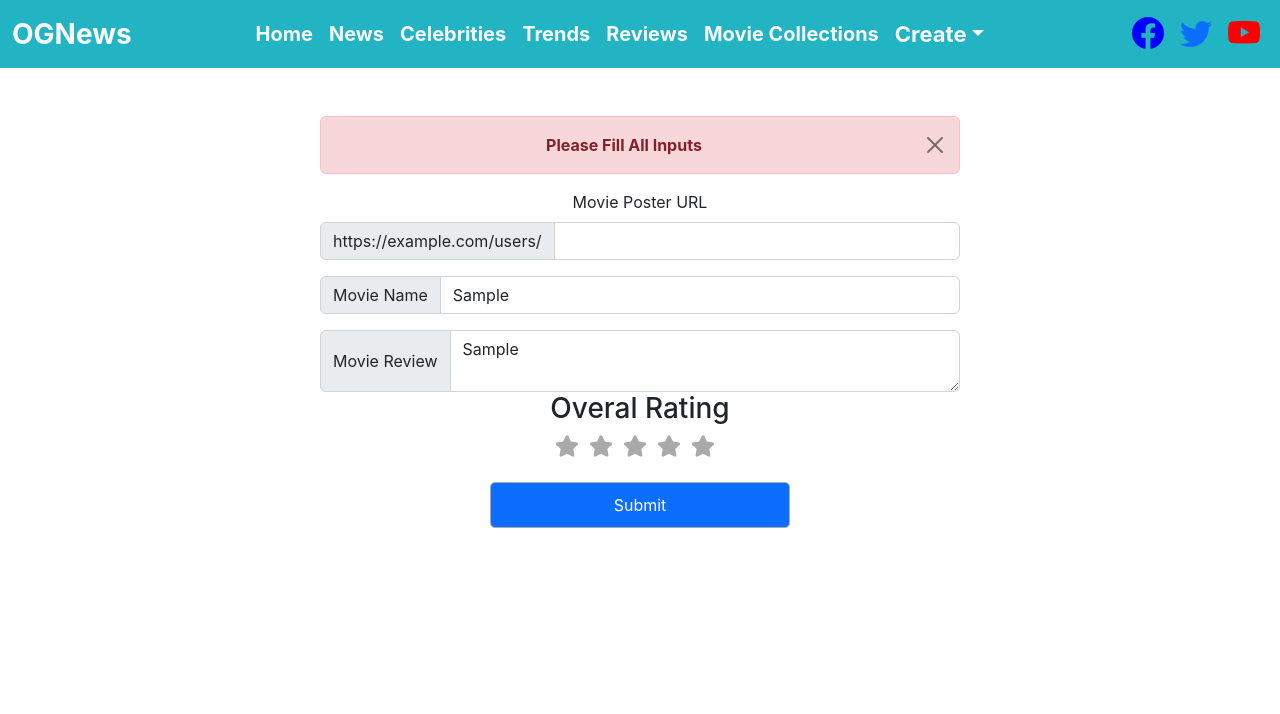
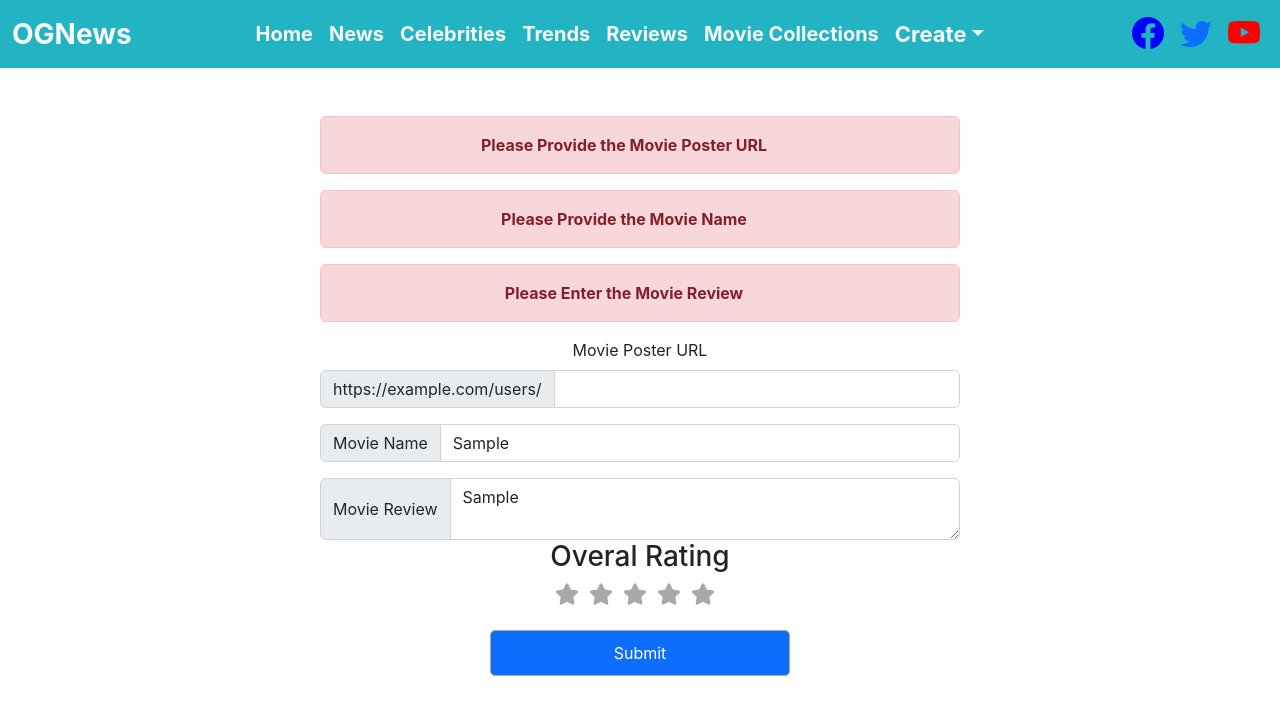
Before and after one commit to yasirsd10/og-news, a React (Create React App) app: page /reviewForm in a window 1280 px wide. Both pictures are taken after typing "Sample", "Sample", "Sample" into the empty fields and a click on the button "Submit". Shown: the top 714 px of the page. Built offline with nearby package versions, Linux system fonts and the light colour scheme; no server answers.

Commit message:
added folders and added errorForm.js file

```diff
--- a/src/App.js
+++ b/src/App.js
@@ -4,7 +4,7 @@ import Output from "./output";
 import { BrowserRouter as Router, Route, Switch } from "react-router-dom";
 import ReviewForm from "./components/movieReview/reviewForm";
 import CollectionForm from "./components/movieCollections/collectionForm";
-import NewsForm from "./components/newsForm";
+import NewsForm from "./components/news/newsForm";
 import ReviewArea from "./components/movieReview/reviewArea";
 import ReviewMapping from "./components/movieReview/reviewMapping";
 
--- /dev/null
+++ b/src/components/homeComponents/Errorsform.js
@@ -0,0 +1,15 @@
+import React from "react";
+
+function Errorform(props) {
+    if(props.poster === "") {
+        return <div className ="alert alert-danger alert-dismissible fade show" role="alert">Please Provide the Movie Poster URL</div>
+        }
+    if(props.name === "") {
+        return <div className ="alert alert-danger alert-dismissible fade show" role="alert">Please Provide the Movie Name</div>
+        }
+    if(props.review === ""){
+        return <div className ="alert alert-danger alert-dismissible fade show" role="alert">Please Enter the Movie Review</div>
+        }
+}
+
+export default Errorform;
--- a/src/components/movieReview/reviewForm.js
+++ b/src/components/movieReview/reviewForm.js
@@ -4,6 +4,7 @@ import { useState } from "react";
 import { Form } from "react-bootstrap";
 import { FaStar } from "react-icons/fa";
 import { db } from '../../firebase';
+import Errorform from "../homeComponents/Errorsform";
 import {
   collection,
   onSnapshot,
@@ -65,9 +66,11 @@ export default function ReviewForm() {
   return (
     <form onSubmit={onSubmitClick}>
       <div style={styles.container} className="mt-5">
-        { showError ? <div className ="alert alert-danger alert-dismissible fade show" role="alert">
-          <strong>Please Fill All Inputs</strong>
-          <button type="button" className ="btn-close" data-bs-dismiss="alert" aria-label="Close"></button></div> : null}
+      { showError ? <div >
+          <strong><Errorform  poster = {moviePoster} /></strong>
+          <strong><Errorform name = {movieName} /></strong>
+          <strong><Errorform review = {movieReview} /></strong>
+          </div> : null}
         <label for="basic-url" className ="form-label">
           Movie Poster URL
         </label>
--- a/src/components/newsForm.js
+++ b/src/components/news/newsForm.js
@@ -6,4 +6,4 @@ function NewsForm() {
   )
 }
 
-export default NewsForm
+export default NewsForm;
```
Also changed, not shown: src/components/movieCollections/collectionMapping.js (added), src/components/news/newsArea.js (added), src/components/news/newsCollections.js (added).
